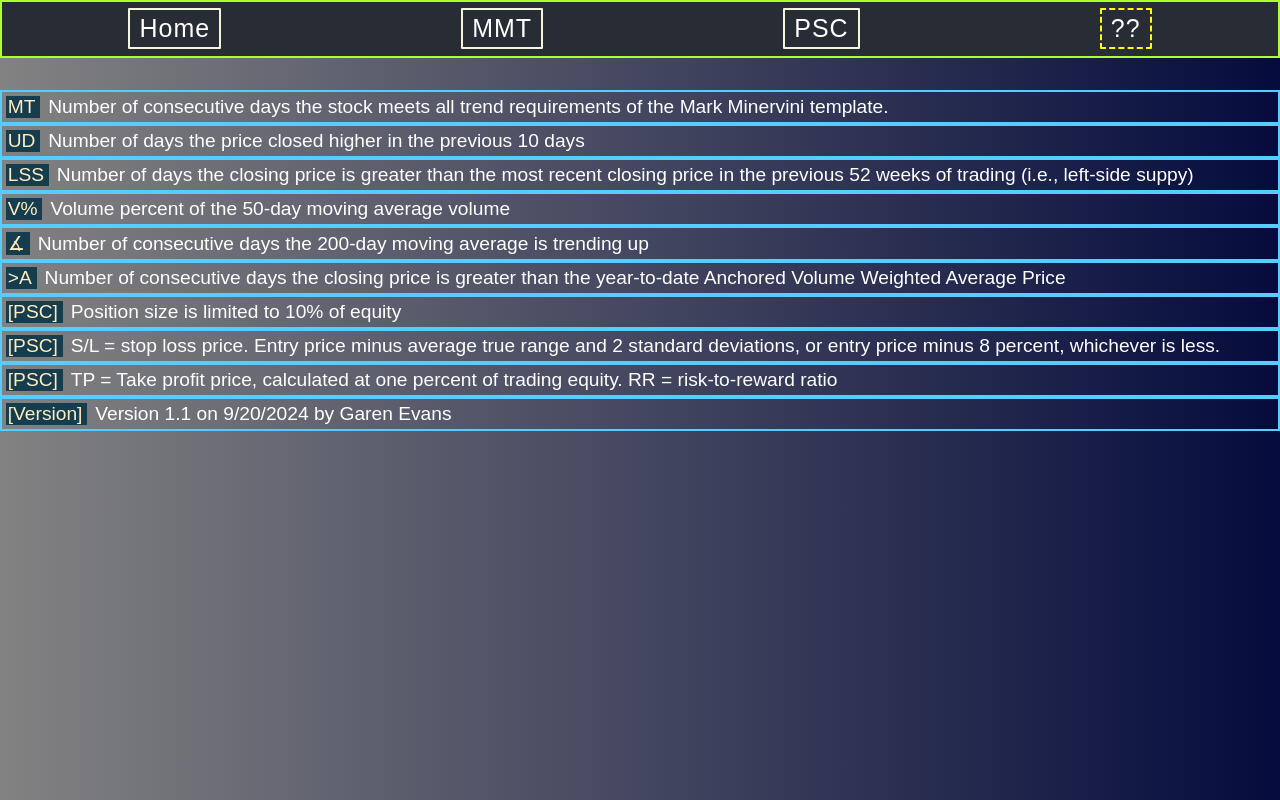
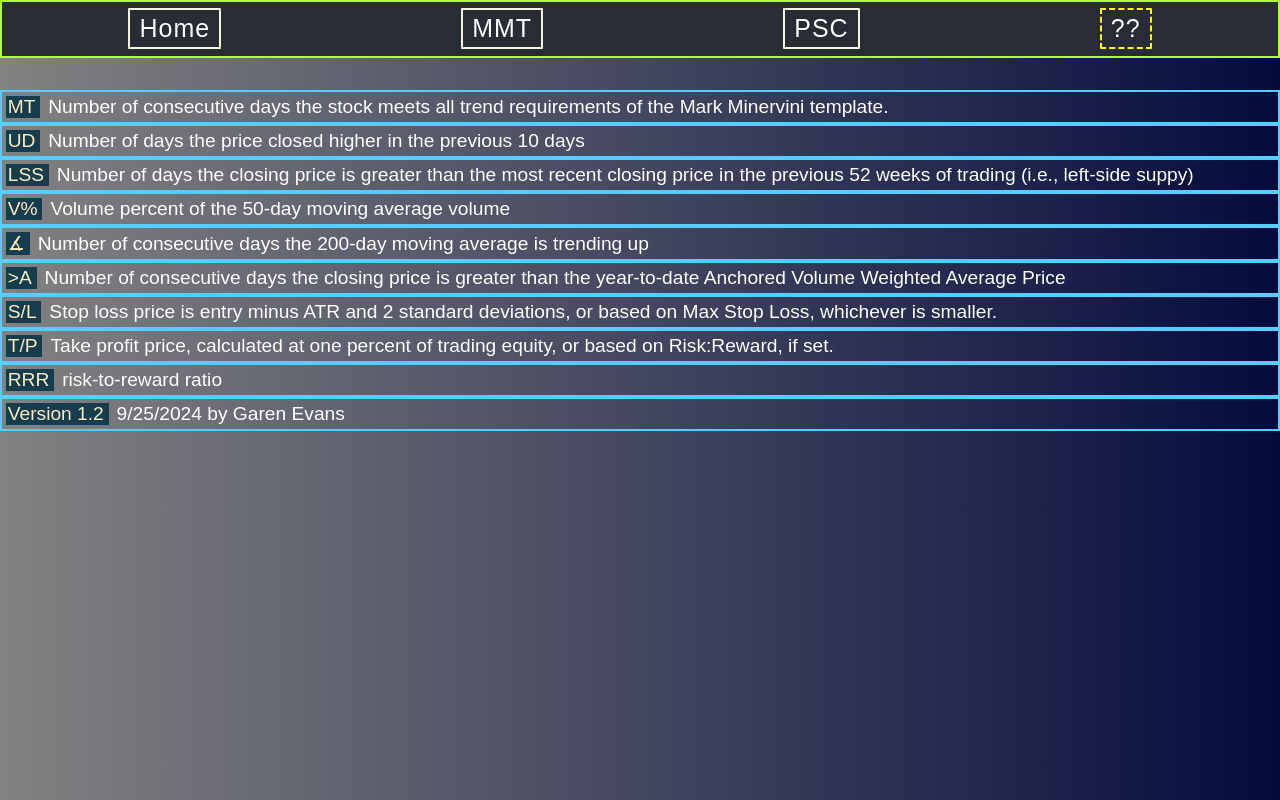
Before and after one commit to gHashFlyer/dhlva, a React (Create React App) app: page /about in a window 1280 px wide. Built offline with nearby package versions, Linux system fonts and the light colour scheme.

Commit message:
Settings done!

```diff
--- a/src/pages/About.js
+++ b/src/pages/About.js
@@ -41,24 +41,22 @@ const About = (props) => {
                 </div>
 
                 <div className="about-item">
-                    <div className="about-item-symbol">[PSC]</div>
-                    Position size is limited to 10% of equity
+                    <div className="about-item-symbol">S/L</div>
+                    Stop loss price is entry minus ATR and 2 standard deviations, or based on Max Stop Loss, whichever is smaller.
                 </div>
 
                 <div className="about-item">
-                    <div className="about-item-symbol">[PSC]</div>
-                    S/L = stop loss price. Entry price minus average true range and 2 standard deviations,
-                    or entry  price minus 8 percent, whichever is less.
+                    <div className="about-item-symbol">T/P</div>
+                        Take profit price, calculated at one percent of trading equity, or based on Risk:Reward, if set.
                 </div>
                 <div className="about-item">
-                    <div className="about-item-symbol">[PSC]</div>
-                    TP = Take profit price, calculated at one percent of trading equity.
-                    RR = risk-to-reward ratio
+                    <div className="about-item-symbol">RRR</div>
+                    risk-to-reward ratio
                 </div>
 
                 <div className="about-item">
-                    <div className="about-item-symbol">[Version]</div>
-                    Version 1.1 on 9/20/2024 by Garen Evans
+                    <div className="about-item-symbol">Version 1.2</div>
+                     9/25/2024 by Garen Evans
                 </div>
                 {/* <div className="about-version">
                     Version 1.0 by Garen Evans
--- a/src/pages/PositionCalc.js
+++ b/src/pages/PositionCalc.js
@@ -49,7 +49,7 @@ const PositionCalc = (props) => {
 
         let riskp = equityRisk
         let riskValue = equity * riskp/100
-        let price = e.target.entry_price.value
+        let price = parseFloat(e.target.entry_price.value)
         let atr = data.technicals.atr
         let sdtr = data.technicals.sdtr
 
@@ -82,13 +82,16 @@ const PositionCalc = (props) => {
         let cost = snum * price
         let pct_equity = Math.round(10*  (100*cost/equity)  ) / 10
 
-        // limit size of trade to 10% of equity
-        if(pct_equity > 10){
-            riskValue = equity * 0.10
+        console.log(pct_equity)
+
+        // limit size of trade to fullPosition% of equity
+        const fp = fullPosition / 100
+        if(pct_equity > fullPosition){
+            riskValue = equity * fp
             snum = Math.round(riskValue / price )
             slp = (sl - price) / price
-            if(slp < -0.080){
-                sl = 0.92 * price
+            if(slp < maxsl){
+                sl = invsl * price
             }
             sl = Math.round(sl*100,2)/100
             slp = Math.round(10*100*Math.abs(slp))/10 //percent loss
@@ -98,19 +101,26 @@ const PositionCalc = (props) => {
         }
 
         // calculate a take profit price such that it will increase
-        // equity by one percent
-        let tp = ( cost  +  (0.01 * equity) ) / snum
-        tp = Math.round(tp * 100)/100
-        setTakeProfit(tp)
+        // equity by one percent, unless riskReward !== 'automatic'
+        let tp
+        if(riskReward === 'automatic'){
+            tp = ( cost  +  (0.01 * equity) ) / snum
+            tp = Math.round(tp * 100)/100
+            setTakeProfit(tp)
+        }else{
+            tp = (price+(3*(price-sl)))
+            tp = Math.round(tp * 100)/100
+            setTakeProfit(tp)
+        }
+
 
         // calculate risk to reward ratio
         let risk = price - sl
         let reward = tp - price
         let rr = reward / risk
-        rr = Math.round(100 * rr) / 100
+        rr = Math.round(10 * rr) / 10
+
         setRiskRewardRatio(rr)
-        console.log(slp)
-
         setShares(snum)
         setStoploss(sl)
         setStoplossPercent(slp)
@@ -150,7 +160,8 @@ const PositionCalc = (props) => {
                         <div>
                             <div className="poscalc-form-result">Shares: {shares} ({equityPercent}%)</div>
                             <div className="poscalc-form-result">S/L {stoploss}  ({stoplossPercent}%)</div>
-                            <div className="poscalc-form-result">TP {takeProfit} R:{riskRewardRatio}</div>
+                            <div className="poscalc-form-result">T/P {takeProfit}</div>
+                            <div className="poscalc-form-result">RRR {riskRewardRatio}</div>
                         </div>
                     }
 
```
